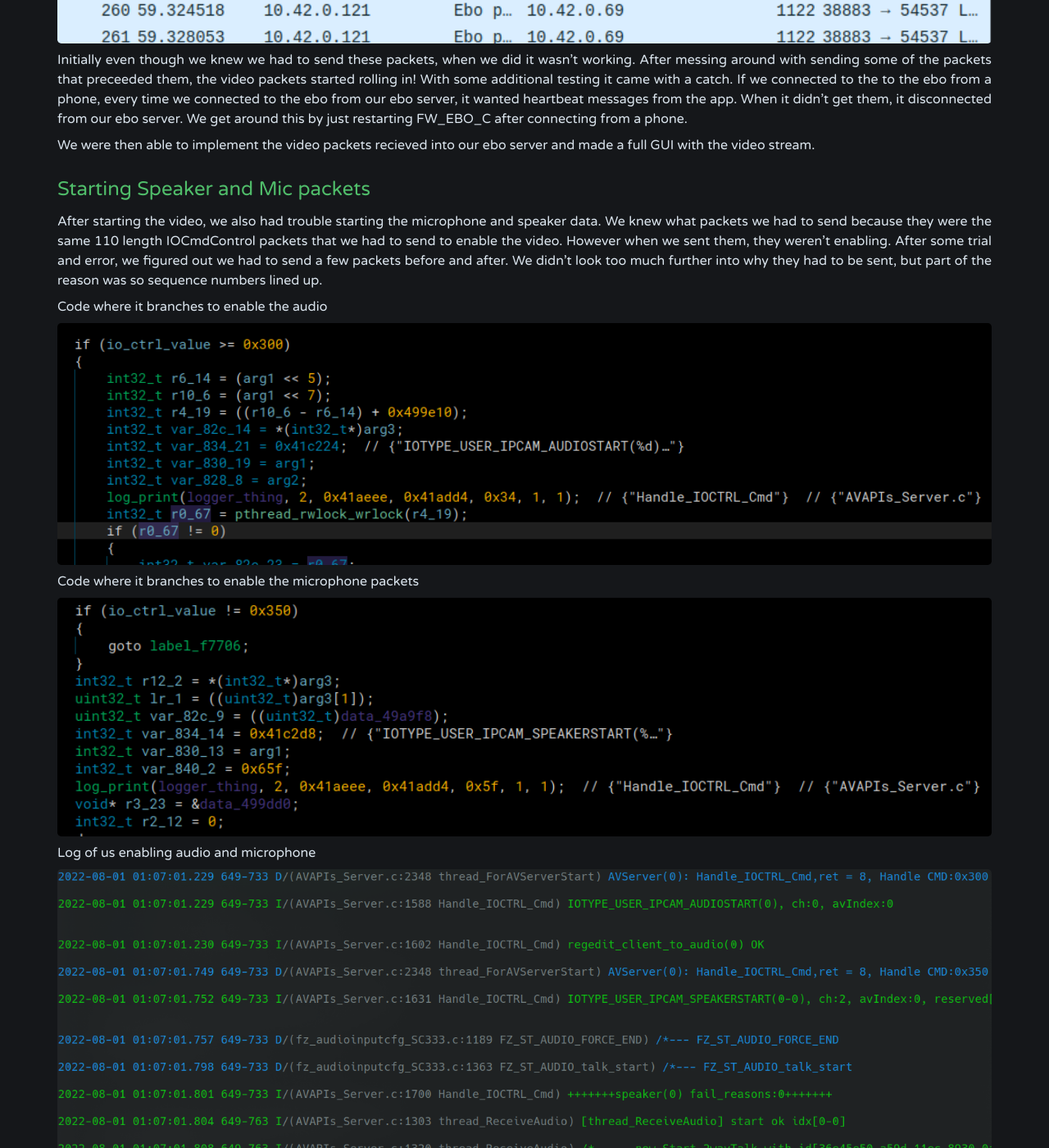
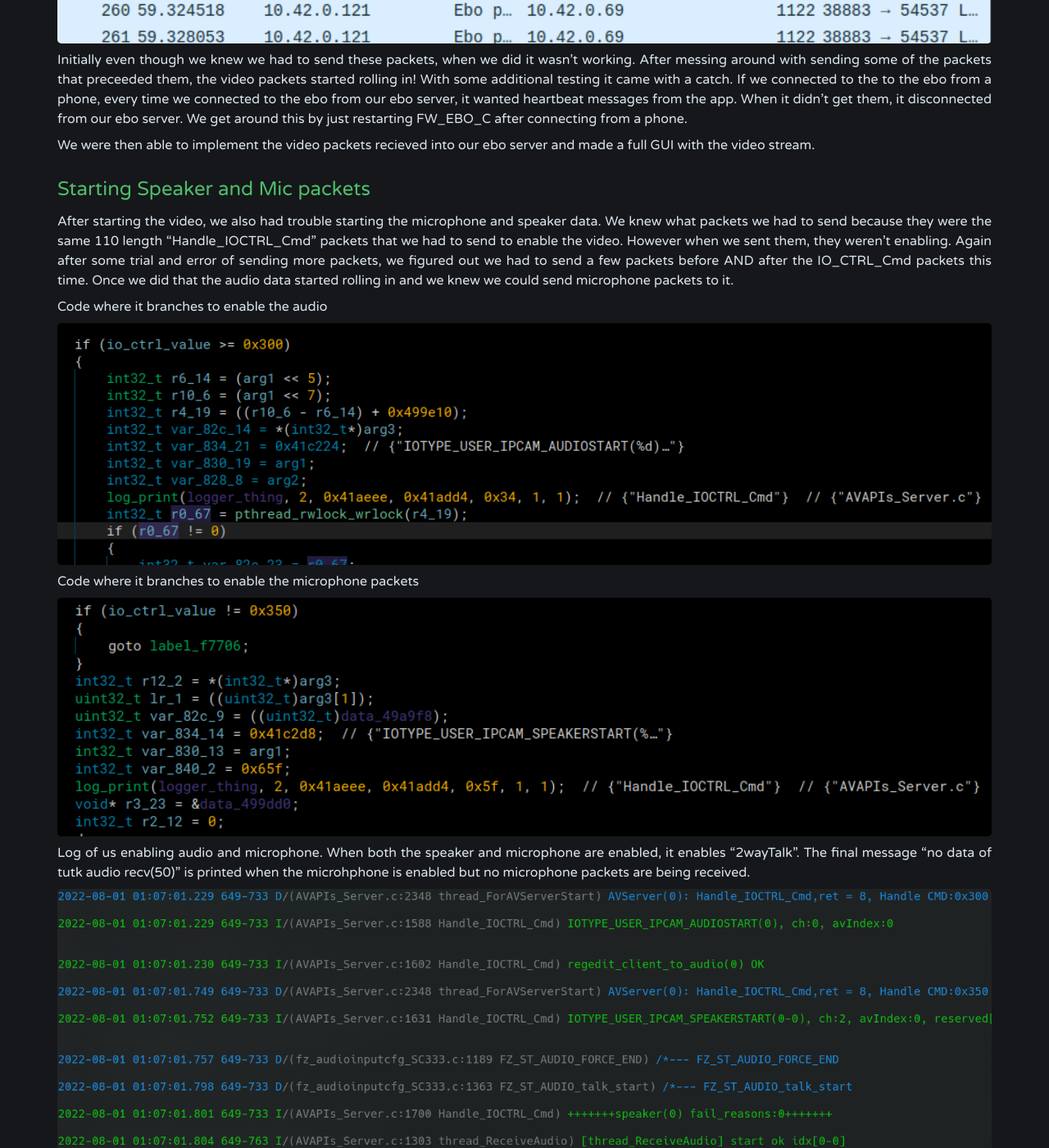
Before and after one commit to debugmen/debugmen.github.io, a Jekyll site: the page built from _posts/2022-03-10-enabot_series_part_2.md, in a window 1280 px wide and 1400 px high, scrolled down 29494 px. Shown: the whole window at 82% size. Built offline with Jekyll 4.4.1, drawn with Linux system fonts in a browser that asks for light colours; some of the changed text lies outside the part shown.

Commit message:
Small changes

```diff
--- a/_posts/2022-03-10-enabot_series_part_2.md
+++ b/_posts/2022-03-10-enabot_series_part_2.md
@@ -701,7 +701,6 @@ They both have hex command values, so we looked at wireshark and were easily abl
 ![handleiocmd](/assets/enabot_part2/handleiocmd.png)
 
 
-
 Notice bytes 0x63-0x62 are 0x32a. There is another packet almost identical to this one but it has 0x1ff as the two bytes, and then immediately after the video packets start appearing in the capture.
 
 ![videostarted](/assets/enabot_part2/video_started.png)
@@ -712,7 +711,7 @@ We were then able to implement the video packets recieved into our ebo server an
 
 ## Starting Speaker and Mic packets
 
-After starting the video, we also had trouble starting the microphone and speaker data. We knew what packets we had to send because they were the same 110 length IOCmdControl packets that we had to send to enable the video. However when we sent them, they weren't enabling. After some trial and error, we figured out we had to send a few packets before and after. We didn't look too much further into why they had to be sent, but part of the reason was so sequence numbers lined up.
+After starting the video, we also had trouble starting the microphone and speaker data. We knew what packets we had to send because they were the same 110 length "Handle_IOCTRL_Cmd" packets that we had to send to enable the video. However when we sent them, they weren't enabling. Again after some trial and error of sending more packets, we figured out we had to send a few packets before AND after the IO_CTRL_Cmd packets this time. Once we did that the audio data started rolling in and we knew we could send microphone packets to it.
 
 Code where it branches to enable the audio
 
@@ -722,13 +721,13 @@ Code where it branches to enable the microphone packets
 
 ![enable_mic](/assets/enabot_part2/mic_start.png)
 
-Log of us enabling audio and microphone
+Log of us enabling audio and microphone. When both the speaker and microphone are enabled, it enables "2wayTalk". The final message "no data of tutk audio recv(50)" is printed when the microhphone is enabled but no microphone packets are being received.
 
 ![audio_mic_start](/assets/enabot_part2/mic_audio_start.png)
 
 ## Speaker Packets
 
-We could tell that the packets coming from the Ebo that were length 370 were the speaker packets because they only showed up when we enabled the aduio in the app.
+We could tell that the packets coming from the Ebo that were length 370 were the speaker packets because they only showed up when we enabled the speaker in the app.
 
 <p style="text-align:center;"><img src="/assets/enabot_part2/audio_packet.png" alt="audio" style="height: 60%; width: 60%;"/></p>
 
@@ -740,7 +739,10 @@ If we concatenated all the bytes together from a packets capture from wireshark,
 
 The bandwidth of G711 is supposed to be 64Kbits/s and this lined up with what we saw. Every second, about 32 audio packets would come through. Each audio packet contained 0x100 bytes.
 
-64Kbits/s / 8 bits/byte / 0x100 bytes/packet = 31.25 packets. This just verifies that what we were seeing makes sense.
+
+<p style="text-align:center;"><img src="/assets/enabot_part2/equation1.png" alt="mic_packets" style="height: 25%; width: 25%;background-color:white"/></p>
+
+This just verifies that what we were seeing makes sense.
 
 We want to playback the audio live as it comes through using pyaudio.
 
@@ -760,7 +762,8 @@ The mic packets were the same as the audio packets, but with a slightly modified
 
 Since more data is being sent in each packets, we know that the samples per packet was different. We can do
 
-8000samples/s / 0x1e0 samples/packet = 16.66 packets
+<p style="text-align:center;"><img src="/assets/enabot_part2/equation2.png" alt="mic_packets" style="height: 25%; width: 25%;background-color:white"/></p>
+
 
 Looking through wireshark it was safe to say that about 16-17 packets were sent every second for microphone data so this again lined up.
 
```
Also changed, not shown: assets/enabot_part2/equation1.png (added), assets/enabot_part2/equation2.png (added), assets/enabot_part2/h264_packet_branches.png (added).
